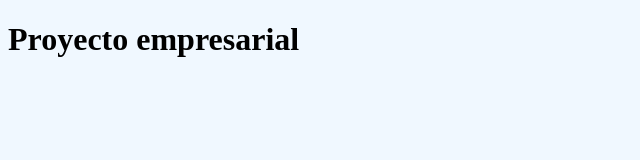
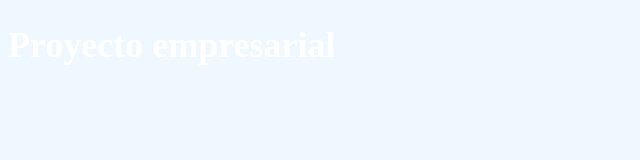
Before and after one commit to NicoA-alt/CursoGit, a plain HTML site: page index.html in a window 1280 px wide. Shown: the whole page, without its empty margins (0-640 px from the left). Drawn offline with Linux system fonts and the light colour scheme.

Commit message:
Update estilos.css

```diff
--- a/css/estilos.css
+++ b/css/estilos.css
@@ -1,4 +1,6 @@
 body{
     background-color: aliceblue;
     font-weight: bold;
+    font-size:18px;
+    color: #fff;
 }
```
